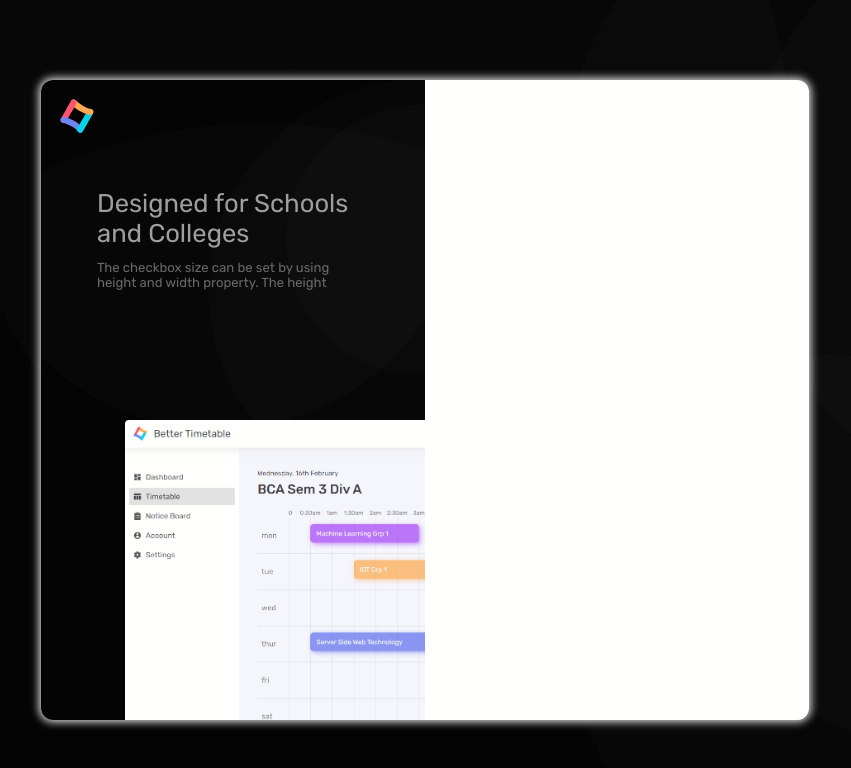
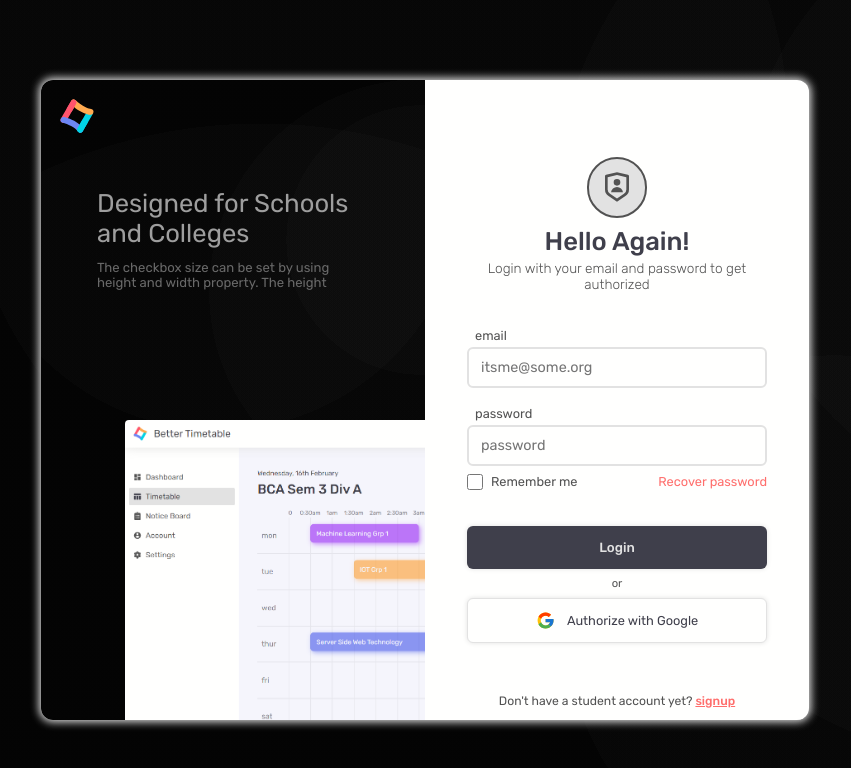
Before and after one commit to mahimabiswas/better-timetable, a React (Create React App) app: page /auth in a window 1280 px wide. Shown: the top 768 px of the page, without its empty margins (215-1066 px from the left). Built offline with nearby package versions, Linux system fonts and the light colour scheme; what date-and-time would draw is missing.

Commit message:
worken on routes

```diff
--- a/src/index.css
+++ b/src/index.css
@@ -42,6 +42,9 @@ code {
     monospace;
 }
 
+a {
+  text-decoration: none;
+}
 *::-webkit-scrollbar-track {
   border-radius: 4px;
 }
--- a/src/page/auth/index.js
+++ b/src/page/auth/index.js
@@ -18,7 +18,7 @@ export default function Auth() {
                 </div>
                 <Switch>
                     <Route path="/auth/signup" children={<SignUp />} />
-                    <Route path="/auth/login" children={<SignIn />} />
+                    <Route path="/auth" children={<SignIn />} />
                 </Switch>
             </div>
         </div>
--- a/src/page/auth/signin.js
+++ b/src/page/auth/signin.js
@@ -17,7 +17,9 @@ export default function SignIn() {
                     <input id="remember-me" type='checkbox' />
                     <label htmlFor="remember-me">Remember me</label>
                 </div>
-                <span>Recover password</span>
+                <Link to="/">
+                    <span>Recover password</span>
+                </Link>
             </div>
             <button className='auth_button'>Login</button>
             <p className='or'>or</p>
--- a/src/page/auth/signup.js
+++ b/src/page/auth/signup.js
@@ -22,7 +22,7 @@ export default function SignUp() {
             <button className='auth_button'>SignUp</button>
             <p className='or'>or</p>
             <button className='auth_button auth_google_button'><FcGoogle /><span>Authorize with Google</span></button>
-            <p className='bottom_link'>Already have an account? <Link to="/auth/login">login</Link></p>
+            <p className='bottom_link'>Already have an account? <Link to="/auth">login</Link></p>
         </form>
     )
 }
```
